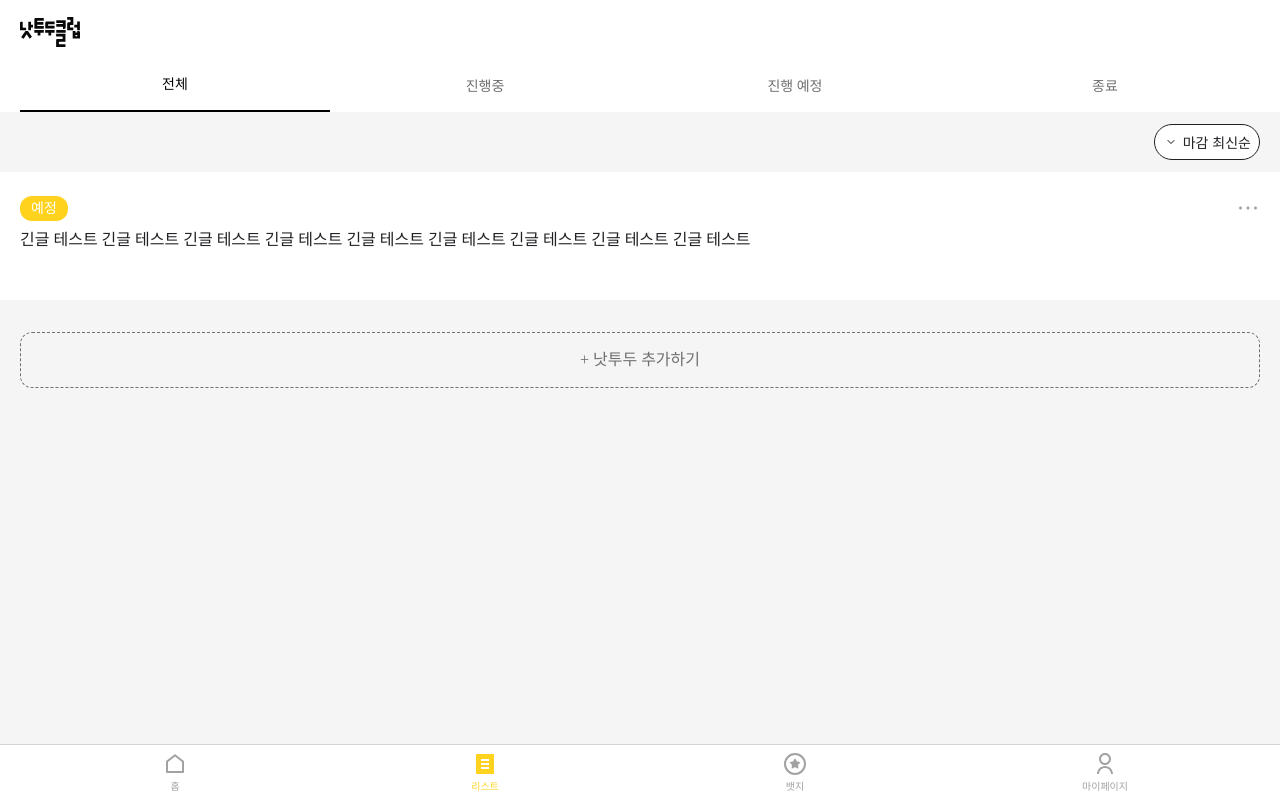
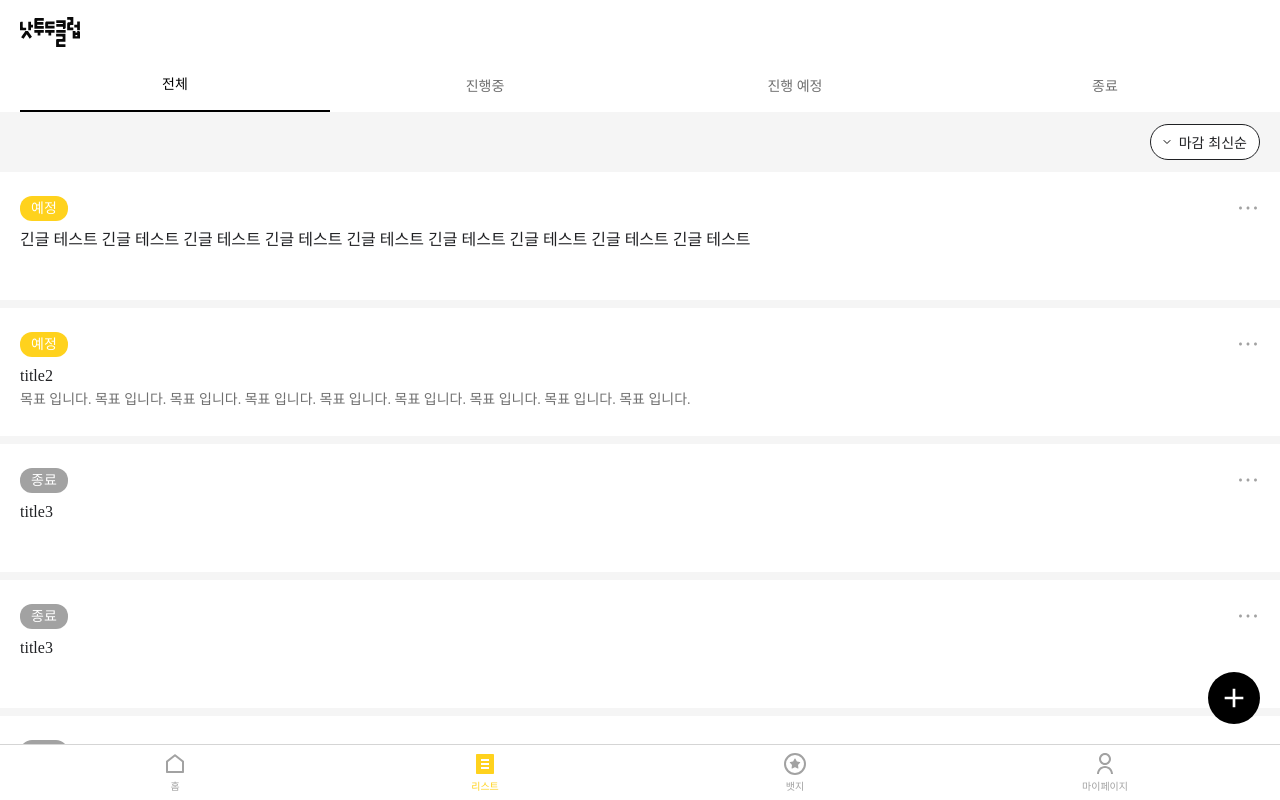
Before and after one commit to bsideproject/15_6_FE, a React (Vite) app: page /nottodo in a window 1280 px wide. Shown: the top 800 px of the page. Built offline with nearby package versions, Linux system fonts and the light colour scheme; a web font is replaced by a local one.

Commit message:
[ feat ] 리스트 페이지 수정

```diff
--- a/src/pages/nottodo/index.tsx
+++ b/src/pages/nottodo/index.tsx
@@ -1,4 +1,5 @@
 import { useState } from 'react';
+import { useNavigate } from 'react-router-dom';
 import { Card } from '@/components/card/Card';
 import { FloatingButton } from '@/components/buttons/floating/FloatingButton';
 import { DashedButton } from '@/components/buttons/dashed/DashedButton';
@@ -20,19 +21,20 @@ const fakeData = [
         startDate: new Date('2023-06-25'),
         endDate: new Date('2023-07-15'),
     },
-    // {
-    //     title: 'title2',
-    //     goals: '목표 입니다. 목표 입니다. 목표 입니다. 목표 입니다. 목표 입니다. 목표 입니다. 목표 입니다. 목표 입니다. 목표 입니다.',
-    //     startDate: new Date('2023-06-25'),
-    //     endDate: new Date('2023-07-01'),
-    // },
-    // { title: 'title3', goals: '', startDate: new Date('2023-06-01'), endDate: new Date('2023-06-15') },
-    // { title: 'title3', goals: '', startDate: new Date('2023-06-01'), endDate: new Date('2023-06-15') },
-    // { title: 'title3', goals: '', startDate: new Date('2023-06-01'), endDate: new Date('2023-06-15') },
-    // { title: 'title3', goals: '', startDate: new Date('2023-06-01'), endDate: new Date('2023-06-15') },
+    {
+        title: 'title2',
+        goals: '목표 입니다. 목표 입니다. 목표 입니다. 목표 입니다. 목표 입니다. 목표 입니다. 목표 입니다. 목표 입니다. 목표 입니다.',
+        startDate: new Date('2023-06-25'),
+        endDate: new Date('2023-07-01'),
+    },
+    { title: 'title3', goals: '', startDate: new Date('2023-06-01'), endDate: new Date('2023-06-15') },
+    { title: 'title3', goals: '', startDate: new Date('2023-06-01'), endDate: new Date('2023-06-15') },
+    { title: 'title3', goals: '', startDate: new Date('2023-06-01'), endDate: new Date('2023-06-15') },
+    { title: 'title3', goals: '', startDate: new Date('2023-06-01'), endDate: new Date('2023-06-15') },
 ];
 
 export default function NotTodoPage() {
+    const router = useNavigate();
     const [isDesc, setIsDesc] = useState<boolean>(true);
     const [isMenuOpen, setIsMenuOpen] = useState<boolean>(false);
     const [isSortOpen, setIsSortOpen] = useState<boolean>(false);
@@ -83,7 +85,7 @@ export default function NotTodoPage() {
                     <div className="w-[16px] h-[16px] flex justify-center items-center mr-[4px]">
                         <ArrowDown />
                     </div>
-                    <span className="mt-0.5">{isDesc ? '마감 최신순' : '마감 오래된순'}</span>
+                    <span className="mt-0.5 pr-1">{isDesc ? '마감 최신순' : '마감 오래된순'}</span>
                 </div>
             </div>
             {fakeData.map((v) => (
@@ -96,19 +98,18 @@ export default function NotTodoPage() {
                     openMenu={() => setIsMenuOpen(true)}
                 />
             ))}
-            {/* TODO 라우터로 낫투두 생성 페이지 */}
             {fakeData.length < 3 ? (
                 <div className="px-[20px] mt-[24px]">
-                    <DashedButton onClick={() => null}>
+                    <DashedButton onClick={() => router('/nottodo/create')}>
                         <span>+ 낫투두 추가하기</span>
                     </DashedButton>
                 </div>
             ) : (
-                <FloatingButton onClick={() => null} />
+                <FloatingButton onClick={() => router('/nottodo/create')} />
             )}
-            {/* TODO 라우터로 수정 페이지 타게 하고 삭제는 팝업 띄워서 로직 진행 */}
             <BottomPopup isOpen={isMenuOpen} setIsOpen={setIsMenuOpen}>
-                <div className="body1 w-full" onClick={() => null}>
+                {/* TODO 라우터로 수정 페이지 아이디 넣어서 이동 */}
+                <div className="body1 w-full" onClick={() => router('/nottodo/edit')}>
                     낫투두 수정
                 </div>
                 <div className="h-[24px]" />
```
